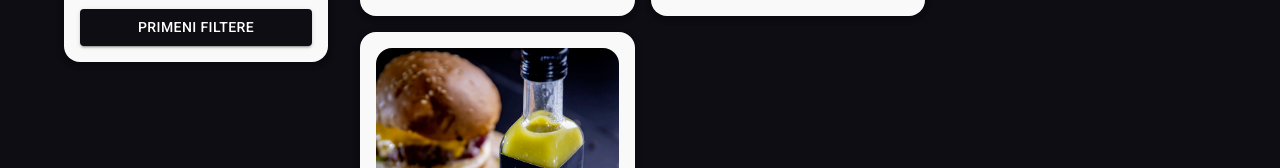
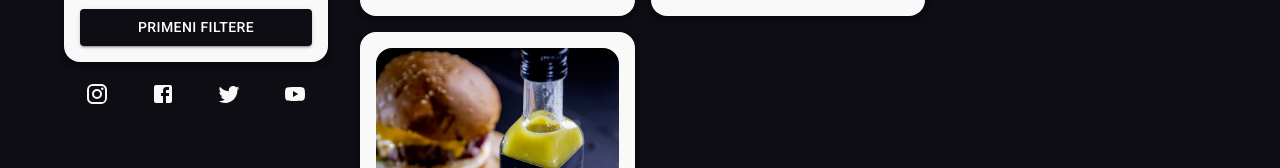
Before and after one commit to lukabajic/sauceboss, a Next.js app: page /prodavnica in a window 1280 px wide. Shown: the part 527-695 px from the top of the page. Built offline with nearby package versions, Linux system fonts and the light colour scheme; a small style sheet from the web is missing.

Commit message:
Add social icons to the store

```diff
--- a/pages/prodavnica.jsx
+++ b/pages/prodavnica.jsx
@@ -11,6 +11,11 @@ import Checkbox from '@mui/material/Checkbox';
 import Button from '@mui/material/Button';
 import InputAdornment from '@mui/material/InputAdornment';
 import SearchIcon from '@mui/icons-material/Search';
+import InstagramIcon from '@mui/icons-material/Instagram';
+import FacebookIcon from '@mui/icons-material/Facebook';
+import YouTubeIcon from '@mui/icons-material/YouTube';
+import TwitterIcon from '@mui/icons-material/Twitter';
+import IconButton from '@mui/material/IconButton';
 import withAuth from '../lib/withAuth';
 import StoreItem from '../components/StoreItem';
 import { specialCharsRemove } from '../lib/utils';
@@ -180,7 +185,7 @@ function Store() {
               component="form"
               noValidate
               autoComplete="off"
-              sx={{ backgroundColor: '#F9F9F9', p: 2 }}
+              sx={{ backgroundColor: '#F9F9F9', p: 2, mb: 1 }}
               borderRadius={4}
               boxShadow={4}
             >
@@ -255,7 +260,29 @@ function Store() {
                 Primeni filtere
               </Button>
             </Box>
+
+            <Stack direction="row" justifyContent="space-around">
+              <IconButton
+                component="a"
+                href="https://www.instagram.com"
+                target="_blank"
+                size="large"
+                color="tertiary"
+              >
+                <InstagramIcon />
+              </IconButton>
+              <IconButton size="large" color="tertiary">
+                <FacebookIcon />
+              </IconButton>
+              <IconButton size="large" color="tertiary">
+                <TwitterIcon />
+              </IconButton>
+              <IconButton size="large" color="tertiary">
+                <YouTubeIcon />
+              </IconButton>
+            </Stack>
           </Grid>
+
           <Grid item xs={12} sm={12} md={9}>
             <Grid container spacing={2}>
               {products.map((i) => (
```
